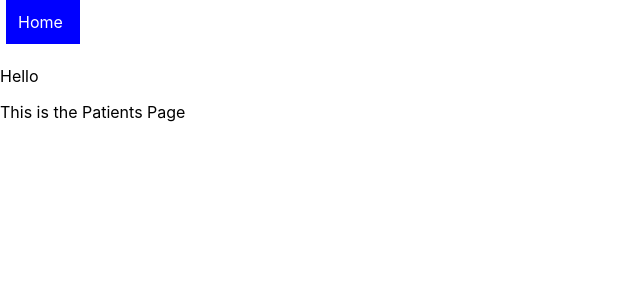
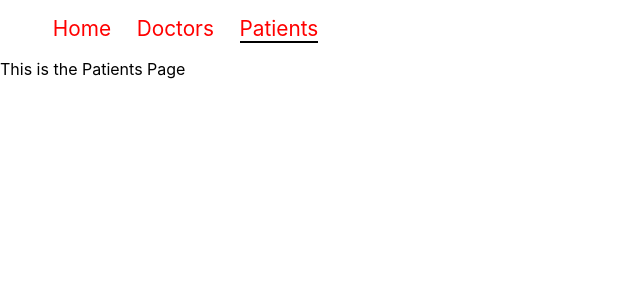
Before and after one commit to jwc20/appointment-assist-frontend, a React (Create React App) app: page /patients in a window 1280 px wide. Shown: the top 300 px of the page, without its empty margins (0-640 px from the left). Built offline with nearby package versions, Linux system fonts and the light colour scheme; no server answers.

Commit message:
Added style to navbar with styled-components

```diff
--- a/package.json
+++ b/package.json
@@ -5,6 +5,9 @@
   "dependencies": {
     "@emotion/react": "^11.9.0",
     "@emotion/styled": "^11.8.1",
+    "@material-ui/core": "^4.12.4",
+    "@material-ui/icons": "^4.11.3",
+    "@mui/material": "^5.6.2",
     "@testing-library/jest-dom": "^5.16.4",
     "@testing-library/react": "^13.0.1",
     "@testing-library/user-event": "^13.5.0",
@@ -14,6 +17,7 @@
     "react-dom": "^18.0.0",
     "react-router-dom": "^5.3.1",
     "react-scripts": "5.0.1",
+    "styled-components": "^5.3.5",
     "web-vitals": "^2.1.4"
   },
   "scripts": {
--- a/src/components/App.js
+++ b/src/components/App.js
@@ -11,15 +11,15 @@ function App() {
   return (
     <div className="App">
       <Navbar />
-      <Route path="/">
+      <Route exact path="/">
         <Home />
       </Route>
 
-      <Route path="/doctors">
+      <Route exact path="/doctors">
         <Doctors />
       </Route>
 
-      <Route path="/patients">
+      <Route exact path="/patients">
         <Patients />
       </Route>
 
--- a/src/components/Navbar.js
+++ b/src/components/Navbar.js
@@ -1,37 +1,43 @@
 import React from "react";
 import { NavLink } from "react-router-dom";
+import styled from "styled-components";
 
+const NavUnlisted = styled.ul`
+  display: flex;
+  a {
+    text-decoration: none;
+  }
+  li {
+    color: red;
+    margin: 0 0.8rem;
+    font-size: 1.3rem;
+    position: relative;
+    list-style: none;
+  }
 
-const linkStyles = {
-  display: "inline-block",
-  width: "50px",
-  padding: "12px",
-  margin: "0 6px 6px",
-  background: "blue",
-  textDecoration: "none",
-  color: "white",
-};
+  .current {
+    li {
+      border-bottom: 2px solid black;
+    }
+  }
+`;
 
-
+const links = [
+  { name: "Home", path: "/" },
+  { name: "Doctors", path: "/doctors" },
+  { name: "Patients", path: "/patients" },
+];
 
 function Navbar() {
-
   return (
-    <div>
-      <NavLink
-        to="/"
-        exact
-        style = {linkStyles}
-        activeStyle={{
-          background: "darkblue",
-        }}
-      >
-        Home
-      </NavLink>
-
-    </div>
-  )
-
+    <NavUnlisted>
+      {links.map((link, index) => (
+        <NavLink key={index} to={link.path} exact activeClassName="current">
+          <li>{link.name}</li>
+        </NavLink>
+      ))}
+    </NavUnlisted>
+  );
 }
 
-export default Navbar
+export default Navbar;
--- a/src/pages/Home.js
+++ b/src/pages/Home.js
@@ -2,6 +2,10 @@ import { useEffect, useState } from "react";
 const BASE_URL = "http://localhost:9292/";
 
 function Home() {
+  const [appointments, setAppointments] = useState([]);
+  const [doctors, setDoctors] = useState([]);
+  const [patients, setPatients] = useState([]);
+
   useEffect(() => {
     fetch(BASE_URL + "appointments")
       .then((r) => r.json())
@@ -10,7 +14,7 @@ function Home() {
 
   return (
     <div>
-      <p>Hello</p>
+      <p>This is the Home Page</p>
     </div>
   );
 }
```
Also changed, not shown: 1 other file (tests, documents, lock files or other folders).
